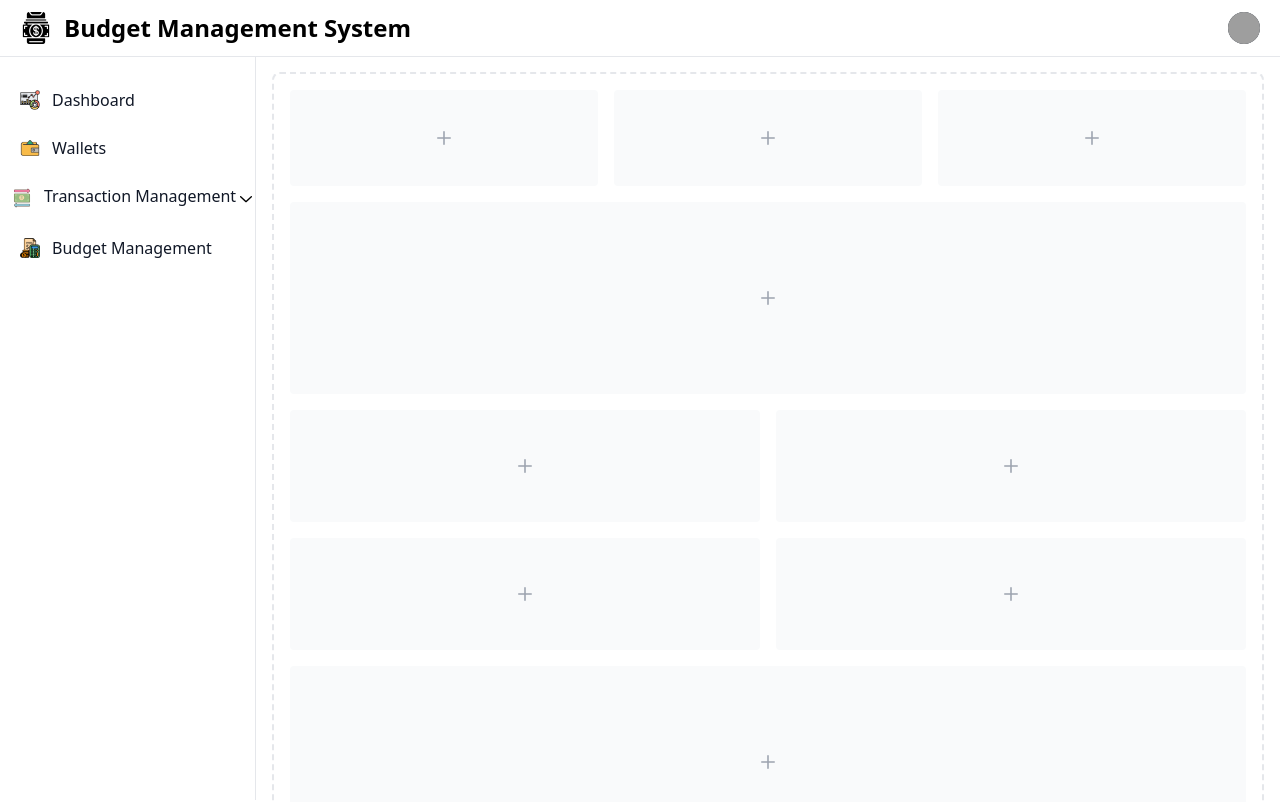
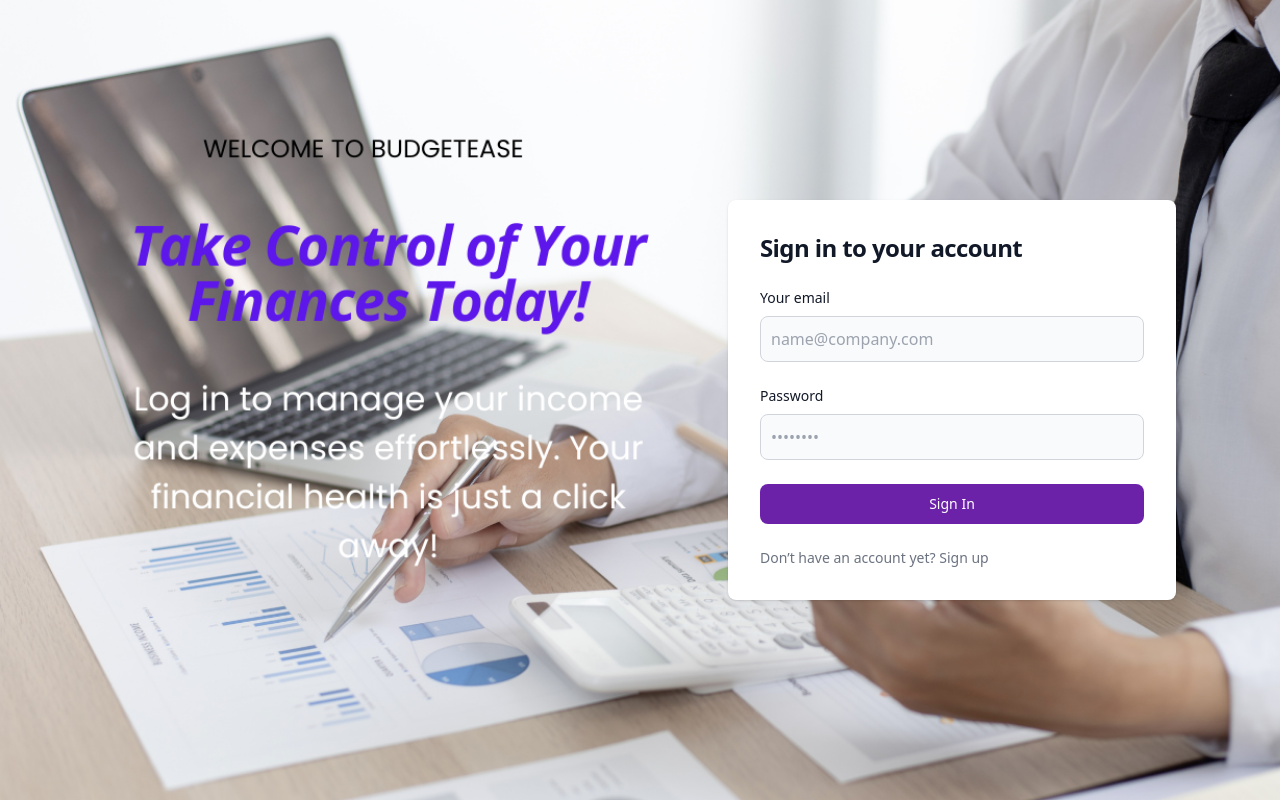
Before and after one commit to KavishkaImalsha/Income-Expensive-App, a React (Vite) app in the folder resources/frontend/: page / in a window 1280 px wide. Shown: the top 802 px of the page. Built offline with nearby package versions, Linux system fonts and the light colour scheme; grey boxes are pictures that could not be loaded.

Commit message:
Design sign in and sign up pages

```diff
--- a/resources/frontend/src/App.jsx
+++ b/resources/frontend/src/App.jsx
@@ -3,13 +3,20 @@ import SideBar from "./components/common/SideBar.jsx";
 import Dashboard from "./components/Dashboard.jsx";
 import {Route, Routes} from "react-router-dom";
 import Wallets from "./components/pages/Wallets.jsx";
+import Login from "./components/pages/Login.jsx";
+import SignUp from "./components/pages/SignUp.jsx";
 
 const App = () => {
   return (
       <>
-          <NavBar/>
-          <SideBar/>
-          <Dashboard/>
+          {/*<NavBar/>*/}
+          {/*<SideBar/>*/}
+          {/*<Dashboard/>*/}
+
+          <Routes>
+              <Route path="/" element={<Login/>}/>
+              <Route path="/sign-up" element={<SignUp/>}/>
+          </Routes>
       </>
   )
 }
--- a/resources/frontend/src/components/Dashboard.jsx
+++ b/resources/frontend/src/components/Dashboard.jsx
@@ -9,7 +9,7 @@ const Dashboard = () => {
     return(
         <>
             <Routes>
-                <Route path='/' element={<MainDashboard/>}/>
+                <Route path='/main-dashboard' element={<MainDashboard/>}/>
                 <Route path='/wallets' element={<Wallets/>}/>
                 <Route path='/add-income' element={<AddIncome/>}/>
                 <Route path='/add-expenses' element={<AddExpenses/>}/>
--- /dev/null
+++ b/resources/frontend/src/components/common/formFields/ButtonLayout.jsx
@@ -0,0 +1,12 @@
+const ButtonLayout = ({type, btnName}) => {
+    return(
+        <>
+            <button type={type}
+                    className="w-full text-white bg-purple-800 hover:bg-purple-700 focus:ring-4 focus:outline-none focus:ring-primary-300 font-medium rounded-lg text-sm px-5 py-2.5 text-center dark:bg-primary-600 dark:hover:bg-primary-700 dark:focus:ring-primary-800">
+                {btnName}
+            </button>
+        </>
+    )
+}
+
+export default ButtonLayout
--- /dev/null
+++ b/resources/frontend/src/components/common/formFields/InputLayout.jsx
@@ -0,0 +1,15 @@
+const InputLayout = ({type, inputName, lableName, placeholder}) => {
+    return(
+        <>
+            <div>
+                <label htmlFor={inputName}
+                       className="block mb-2 text-sm font-medium text-gray-900 dark:text-white">{lableName}</label>
+                <input type={type} name={inputName} id={inputName}
+                       className="bg-gray-50 border border-gray-300 text-gray-900 rounded-lg focus:ring-primary-600 focus:border-primary-600 block w-full p-2.5 dark:bg-gray-700 dark:border-gray-600 dark:placeholder-gray-400 dark:text-white dark:focus:ring-blue-500 dark:focus:border-blue-500"
+                       placeholder={placeholder} required=""/>
+            </div>
+        </>
+    )
+}
+
+export default InputLayout
--- /dev/null
+++ b/resources/frontend/src/components/pages/Login.jsx
@@ -0,0 +1,37 @@
+import {Link} from "react-router-dom";
+import InputLayout from "../common/formFields/InputLayout.jsx";
+import ButtonLayout from "../common/formFields/ButtonLayout.jsx";
+
+const Login = () => {
+    return(
+        <>
+            <div className="h-screen w-full bg-[url('/public/images/login_bg.png')] bg-cover bg-no-repeat">
+                    <div className="flex flex-col items-end justify-center bg-opacity-25 px-6 py-8 mx-20 md:h-screen lg:py-0">
+                        <div
+                            className="w-full bg-white rounded-lg shadow dark:border md:mt-0 sm:max-w-md xl:p-0 dark:bg-gray-800 dark:border-gray-700">
+                            <div className="p-6 space-y-4 md:space-y-6 sm:p-8">
+                                <h1 className="text-xl font-bold leading-tight tracking-tight text-gray-900 md:text-2xl dark:text-white">
+                                    Sign in to your account
+                                </h1>
+                                <form className="space-y-4 md:space-y-6" action="#">
+                                    <InputLayout type="email" lableName="Your email" inputName="email" placeholder="name@company.com"/>
+
+                                    <InputLayout type="password" lableName="Password" inputName="password" placeholder="••••••••"/>
+
+                                    <ButtonLayout type="submit" btnName="Sign In"/>
+
+                                    <p className="text-sm font-light text-gray-500 dark:text-gray-400">
+                                        Don’t have an account yet? <Link to="/sign-up"
+                                                                      className="font-medium text-primary-600 hover:underline dark:text-primary-500">Sign
+                                        up</Link>
+                                    </p>
+                                </form>
+                            </div>
+                        </div>
+                    </div>
+            </div>
+        </>
+    )
+}
+
+export default Login
--- /dev/null
+++ b/resources/frontend/src/components/pages/SignUp.jsx
@@ -0,0 +1,41 @@
+import {Link} from "react-router-dom";
+import InputLayout from "../common/formFields/InputLayout.jsx";
+import ButtonLayout from "../common/formFields/ButtonLayout.jsx";
+
+const SignUp = () => {
+    return(
+        <>
+            <div className="h-screen w-full bg-[url('/public/images/signup_bg.png')] bg-no-repeat bg-cover">
+                <div
+                    className="flex flex-col items-start justify-center bg-opacity-25 px-6 py-8 mx-20 md:h-screen lg:py-0">
+                    <div
+                        className="w-full bg-white rounded-lg shadow dark:border md:mt-0 sm:max-w-md xl:p-0 dark:bg-gray-800 dark:border-gray-700">
+                        <div className="p-6 space-y-4 md:space-y-6 sm:p-8">
+                            <h1 className="text-xl font-bold leading-tight tracking-tight text-gray-900 md:text-2xl dark:text-white">
+                                Create An Account
+                            </h1>
+                            <form className="space-y-4 md:space-y-6" action="#">
+                                <InputLayout type="text" lableName="First Name" inputName="firstName" placeholder="First Name"/>
+
+                                <InputLayout type="text" lableName="Last Name" inputName="lastName" placeholder="Last Name"/>
+
+                                <InputLayout type="email" lableName="Your email" inputName="email" placeholder="name@company.com"/>
+
+                                <InputLayout type="password" lableName="Password" inputName="password" placeholder="••••••••"/>
+
+                                <ButtonLayout type="submit" btnName="Sign Up"/>
+
+                                <p className="text-sm font-light text-gray-500 dark:text-gray-400">
+                                    Already have an account? <Link to="/"
+                                                                   className="font-medium text-primary-600 hover:underline dark:text-primary-500">Sign in</Link>
+                                </p>
+                            </form>
+                        </div>
+                    </div>
+                </div>
+            </div>
+        </>
+    )
+}
+
+export default SignUp
```
Also changed, not shown: resources/frontend/public/images/login_bg.png (added), 1 other file (tests, documents, lock files or other folders).
